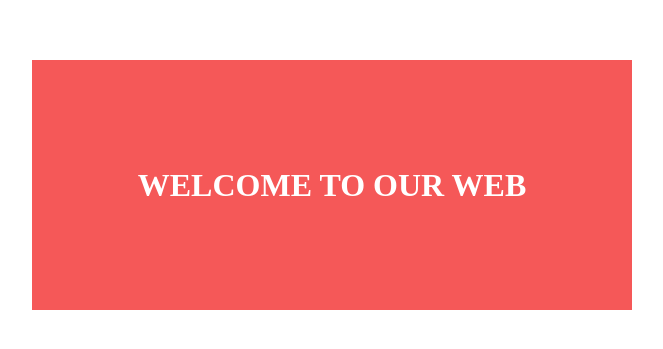
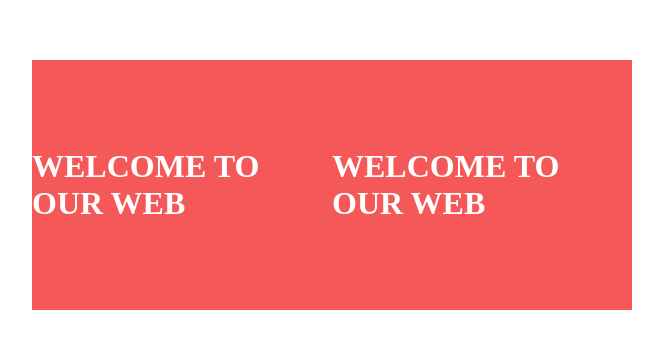
Before and after one commit to DakshitaThote/f34_responsive_web, a plain HTML site: page index.html in a window 1280 px wide. Shown: the part 215-564 px from the top of the page, without its empty margins (308-971 px from the left). Drawn offline with Linux system fonts and the light colour scheme.

Commit message:
added another h1

```diff
--- a/index.html
+++ b/index.html
@@ -16,6 +16,7 @@
         <div class="card">
             <div class="anim-cont">
                 <h1 style="color: white;">WELCOME TO OUR WEB</h1>
+                <h1 style="color: white;">WELCOME TO OUR WEB</h1>
             </div>
         </div>
 
```
